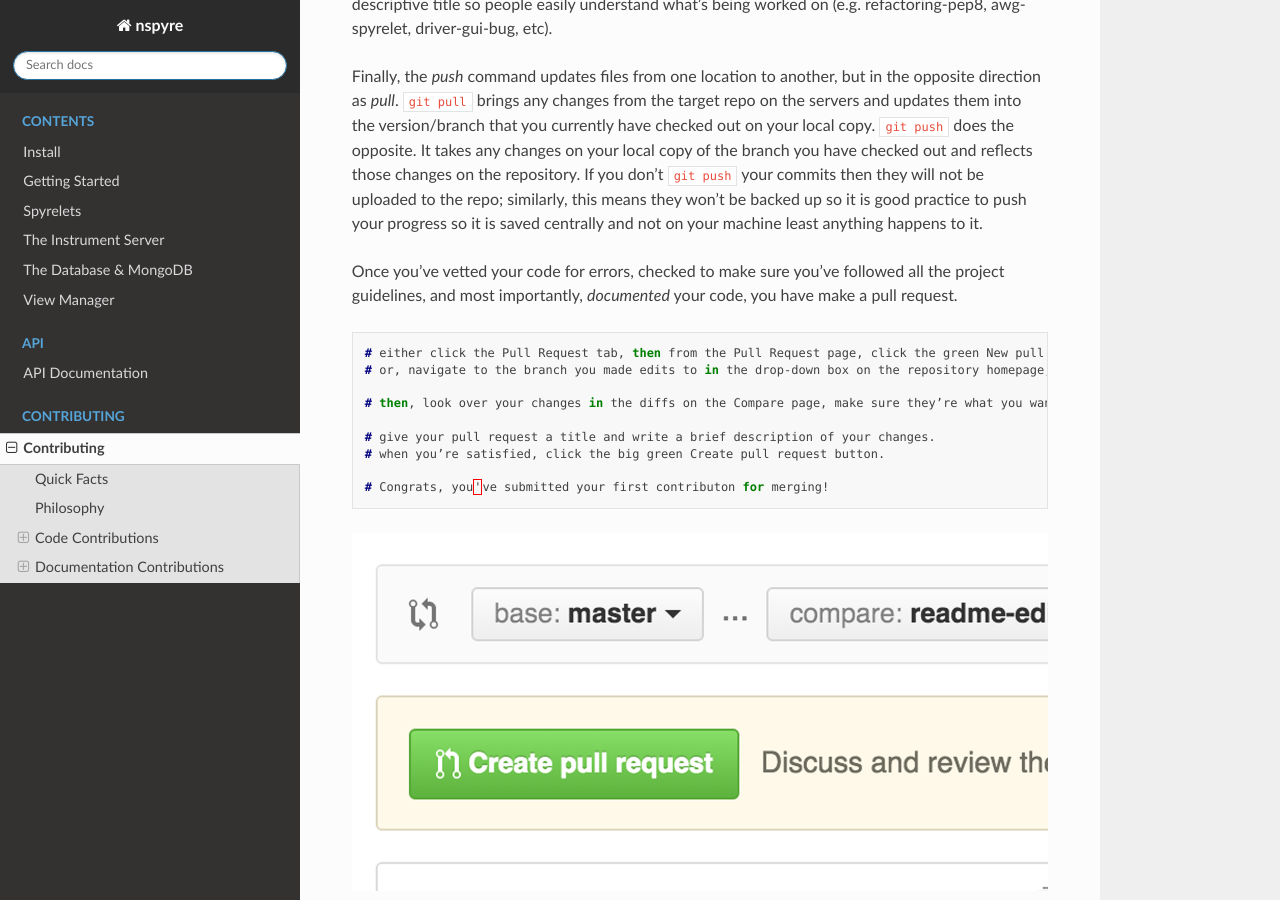
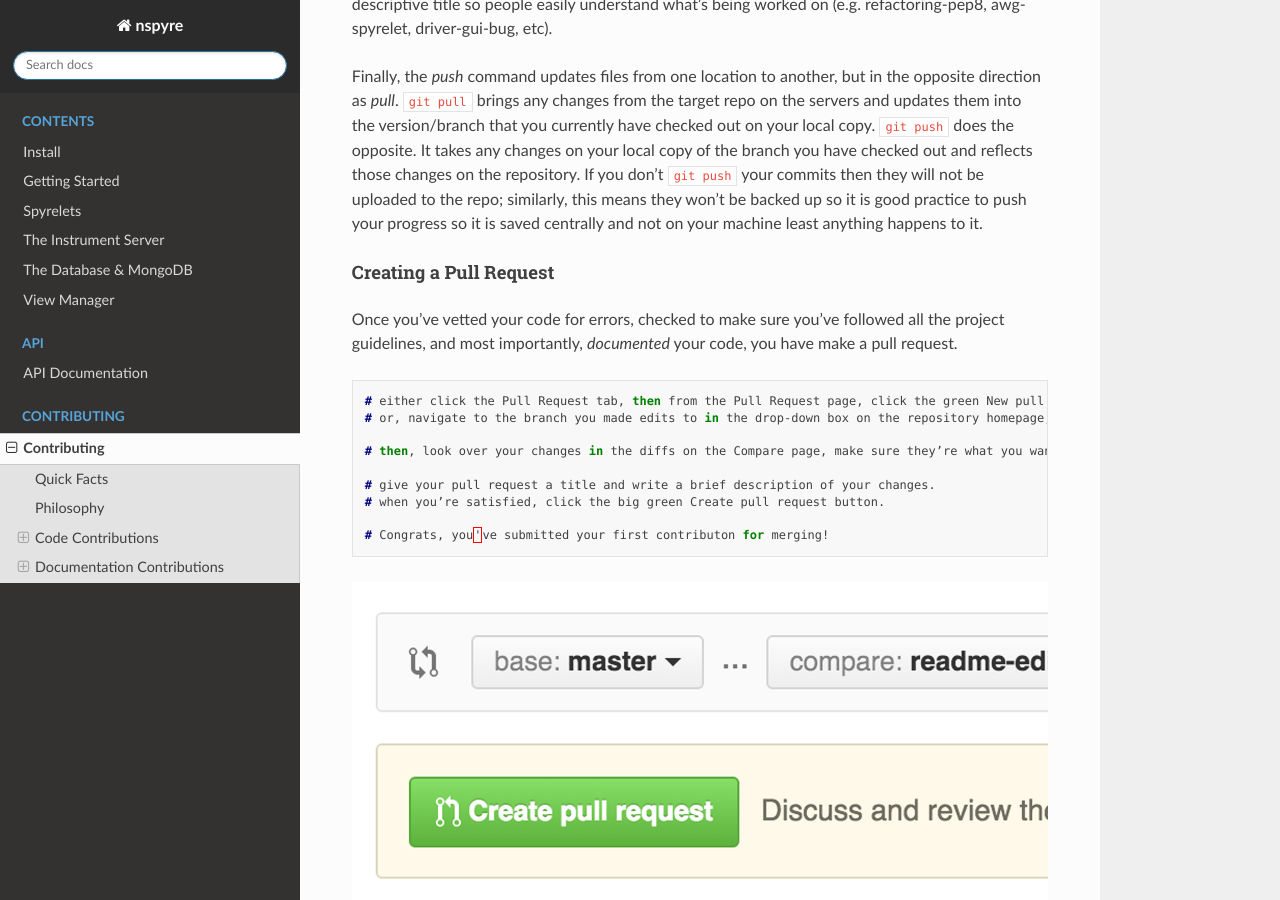
Before and after one commit to nspyre-org/nspyre, a Sphinx documentation site: the page built from docs/contributing.rst, in a window 1280 px wide and 900 px high, scrolled down 3363 px. Built offline with Sphinx 7.4.7 and the Read the Docs theme 2.0.0, drawn with Linux system fonts in a browser that asks for light colours.

Commit message:
Update contributing.rst

```diff
--- a/docs/contributing.rst
+++ b/docs/contributing.rst
@@ -97,6 +97,9 @@ To make things concrete, but let’s do an actual example of this on the command
 You will notice the addition of two new terms -- *branch* and *push*. Each repository can have multiple versions of it's codebase that are under development. The ``master`` *branch* is the main version of the code on the repository and is the one from which all other branches originate. This is the official working version that is used out in the wild and the one you eventually want your changes to appear on. When forking a repo, you also get all the different branches at the time of copying. When contributing on an issue, you first want to search for a **branch** to check if someone has already started work on that issue of interest. If not, start a new one; make sure to give it a descriptive title so people easily understand what's being worked on (e.g. refactoring-pep8, awg-spyrelet, driver-gui-bug, etc).
 
 Finally, the *push* command updates files from one location to another, but in the opposite direction as *pull*. ``git pull`` brings any changes from the target repo on the servers and updates them into the version/branch that you currently have checked out on your local copy. ``git push`` does the opposite. It takes any changes on your local copy of the branch you have checked out and reflects those changes on the repository. If you don't ``git push`` your commits then they will not be uploaded to the repo; similarly, this means they won't be backed up so it is good practice to push your progress so it is saved centrally and not on your machine least anything happens to it.
+
+Creating a Pull Request
+^^^^^^^^^^^^^^^^^^^^^^^
 
 Once you've vetted your code for errors, checked to make sure you've followed all the project guidelines, and most importantly, *documented* your code, you have make a pull request.
 
```
